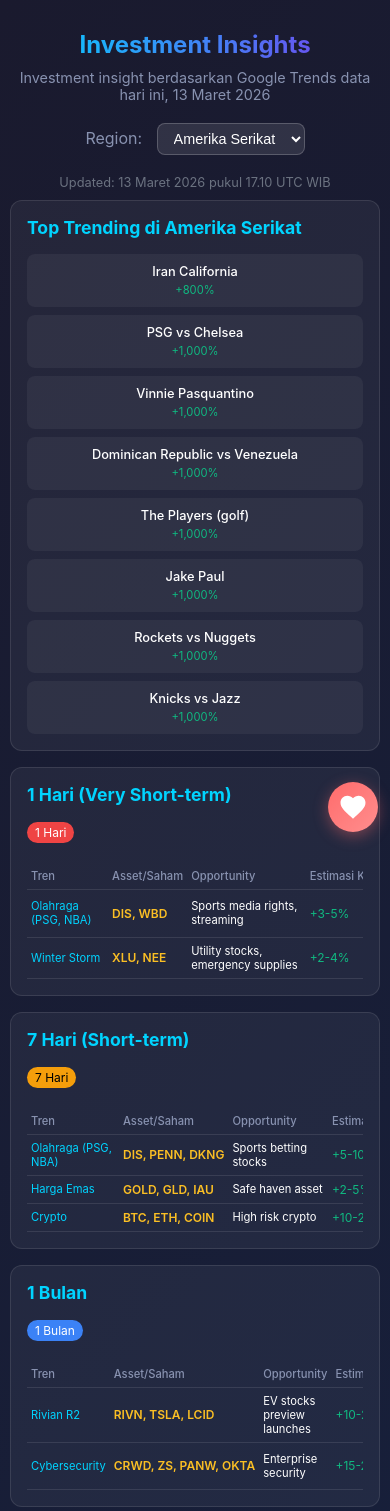
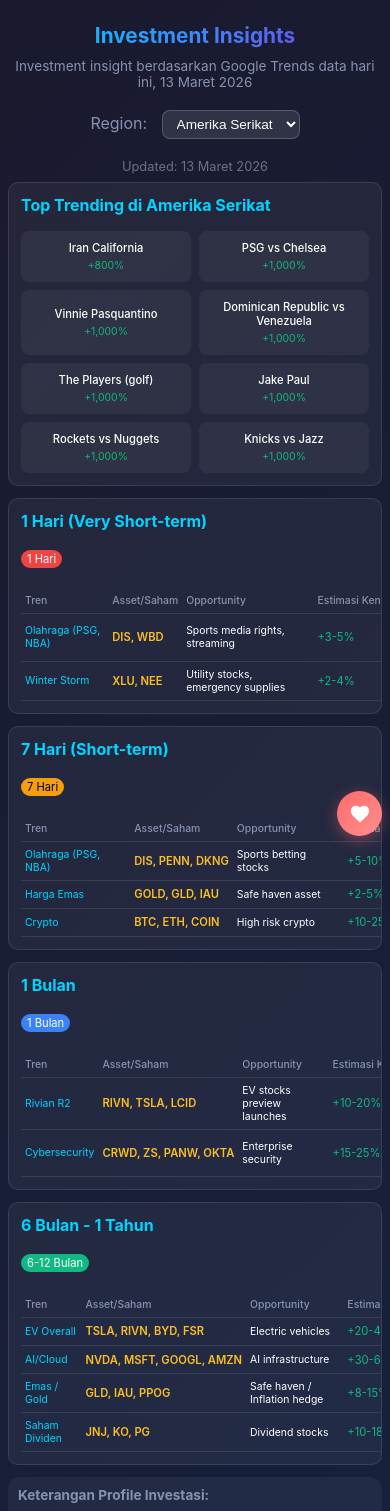
Before and after one commit to wicaksana94/investment-insights, a SvelteKit app: page / in a window 390 px wide. Shown: the top 1511 px of the page. Built offline with nearby package versions, Linux system fonts and the light colour scheme.

Commit message:
Fix: Mobile UI alignment and grid layout

```diff
--- a/src/routes/+page.svelte
+++ b/src/routes/+page.svelte
@@ -82,7 +82,7 @@
       </select>
     </div>
 
-    <div class="last-updated">Updated: {lastUpdated} pukul {formatTimestamp(lastUpdatedTimestamp).split('pukul')[1]?.trim() || ''} WIB</div>
+    <div class="last-updated">Updated: {lastUpdated}</div>
   </header>
 
   <div class="card">
@@ -427,19 +427,23 @@
 
   .top-trends {
     display: grid;
-    grid-template-columns: repeat(auto-fill, minmax(150px, 1fr));
-    gap: 12px;
+    grid-template-columns: repeat(4, 1fr);
+    gap: 10px;
     margin-top: 12px;
   }
 
   .trend-item {
     background: rgba(255,255,255,0.05);
-    padding: 12px;
+    padding: 12px 8px;
     border-radius: 8px;
     text-align: center;
     text-decoration: none;
     color: inherit;
-    display: block;
+    display: flex;
+    flex-direction: column;
+    justify-content: center;
+    align-items: center;
+    min-height: 60px;
     transition: background 0.2s;
   }
 
@@ -449,12 +453,13 @@
 
   .trend-item .name {
     font-weight: 500;
-    font-size: 0.9rem;
+    font-size: 0.75rem;
+    word-break: break-word;
   }
 
   .trend-item .growth {
     color: #10b981;
-    font-size: 0.8rem;
+    font-size: 0.7rem;
     margin-top: 4px;
   }
 
@@ -509,11 +514,15 @@
 
   .legend-items {
     display: flex;
-    gap: 20px;
     flex-wrap: wrap;
-    align-items: center;
+    gap: 15px;
     font-size: 0.85rem;
     color: #ccc;
+  }
+
+  .legend-items span,
+  .legend-items text {
+    display: inline;
   }
 
   .floating-donation {
@@ -550,29 +559,29 @@
   /* Mobile Responsive */
   @media (max-width: 768px) {
     :global(body) {
-      padding: 15px;
+      padding: 12px;
     }
 
     header {
-      padding: 25px 0 15px;
+      padding: 20px 0 12px;
     }
 
     header h1 {
-      font-size: 1.8rem;
+      font-size: 1.6rem;
     }
 
     header p {
-      font-size: 0.9rem;
+      font-size: 0.85rem;
     }
 
     .card {
-      padding: 16px;
-      margin-bottom: 16px;
-      border-radius: 12px;
+      padding: 12px;
+      margin-bottom: 12px;
+      border-radius: 10px;
     }
 
     .card h2 {
-      font-size: 1.1rem;
+      font-size: 1rem;
     }
 
     .top-trends {
@@ -581,91 +590,107 @@
     }
 
     .trend-item {
+      padding: 10px 6px;
+      min-height: 50px;
+    }
+
+    .trend-item .name {
+      font-size: 0.7rem;
+    }
+
+    .trend-item .growth {
+      font-size: 0.65rem;
+    }
+
+    th, td {
+      padding: 8px 5px;
+      font-size: 0.7rem;
+    }
+
+    .asset-name {
+      font-size: 0.7rem;
+    }
+
+    .estimate {
+      font-size: 0.7rem;
+    }
+
+    .profile-badge {
+      font-size: 0.55rem;
+      padding: 2px 5px;
+    }
+
+    .region-selector select {
+      font-size: 0.85rem;
+      padding: 5px 10px;
+    }
+
+    .floating-donation {
+      bottom: 8px;
+      right: 8px;
+    }
+
+    .floating-donation a {
+      width: 45px;
+      height: 45px;
+    }
+
+    .donation-icon {
+      width: 22px;
+      height: 22px;
+    }
+
+    .profile-legend {
       padding: 10px;
     }
 
-    .trend-item .name {
-      font-size: 0.8rem;
+    .profile-legend h3 {
+      font-size: 0.85rem;
+      margin-bottom: 10px;
     }
 
-    .trend-item .growth {
-      font-size: 0.7rem;
-    }
-
-    th, td {
-      padding: 8px 6px;
+    .legend-items {
+      gap: 10px;
       font-size: 0.75rem;
     }
 
-    .asset-name {
-      font-size: 0.75rem;
+    .captcha-container {
+      transform: scale(0.8);
+      transform-origin: center;
     }
 
-    .estimate {
-      font-size: 0.75rem;
-    }
-
-    .profile-badge {
-      font-size: 0.6rem;
-      padding: 2px 6px;
-    }
-
-    .region-selector select {
-      font-size: 0.9rem;
-      padding: 6px 12px;
-    }
-
-    .floating-donation {
-      bottom: 12px;
-      right: 12px;
-    }
-
-    .floating-donation a {
-      width: 50px;
-      height: 50px;
-    }
-
-    .legend-items {
-      flex-direction: column;
-      gap: 8px;
-      align-items: flex-start;
-    }
-
-    .profile-legend {
-      padding: 12px;
-    }
-
-    .captcha-container {
-      transform: scale(0.85);
-      transform-origin: center;
+    .table-scroll {
+      margin-left: -12px;
+      margin-right: -12px;
+      padding-left: 12px;
     }
   }
 
   @media (max-width: 480px) {
     :global(body) {
-      padding: 10px;
+      padding: 8px;
     }
 
     header {
-      padding: 20px 0 10px;
+      padding: 15px 0 8px;
     }
 
     header h1 {
-      font-size: 1.5rem;
+      font-size: 1.3rem;
     }
 
     .top-trends {
-      grid-template-columns: 1fr;
+      grid-template-columns: repeat(2, 1fr);
     }
 
     th, td {
       padding: 6px 4px;
-      font-size: 0.7rem;
+      font-size: 0.65rem;
     }
 
     .timeframe {
-      font-size: 0.75rem;
-      padding: 3px 8px;
+      font-size: 0.7rem;
+      padding: 2px 6px;
     }
   }
 </style>
```
